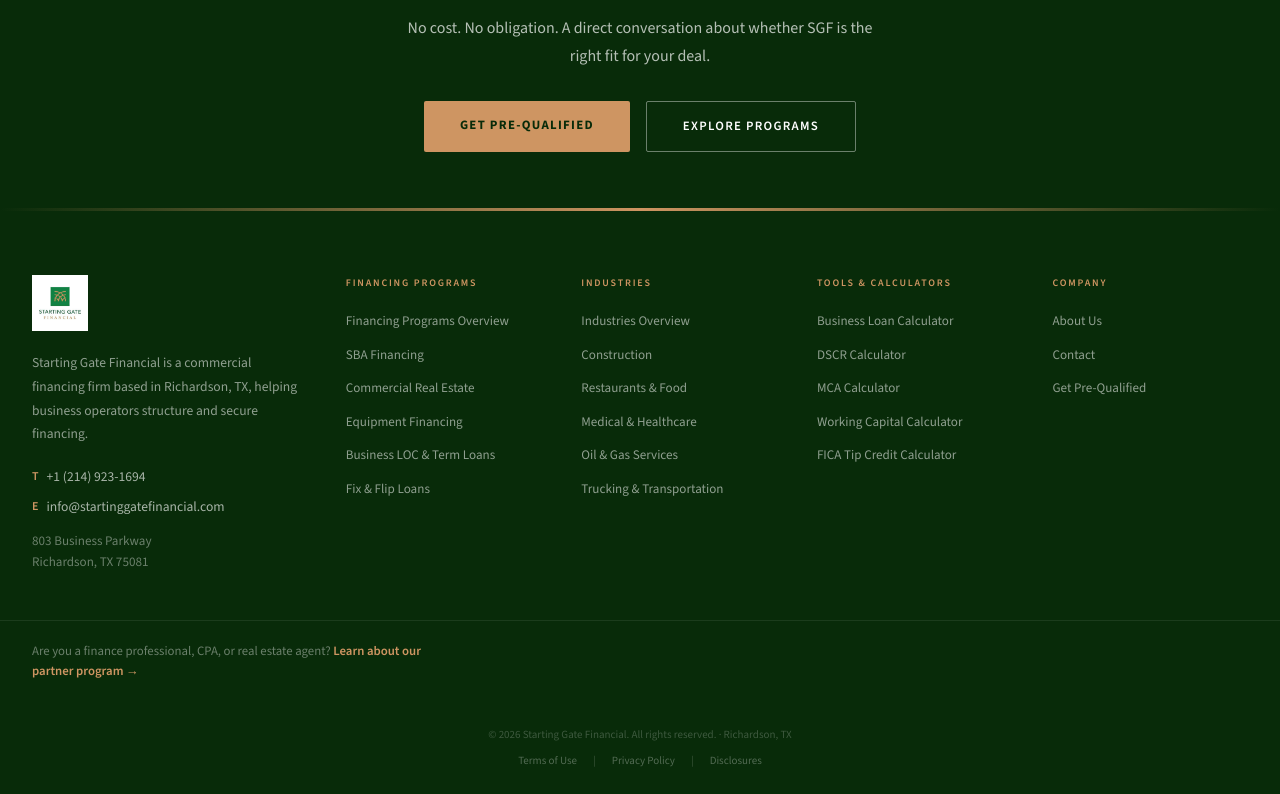
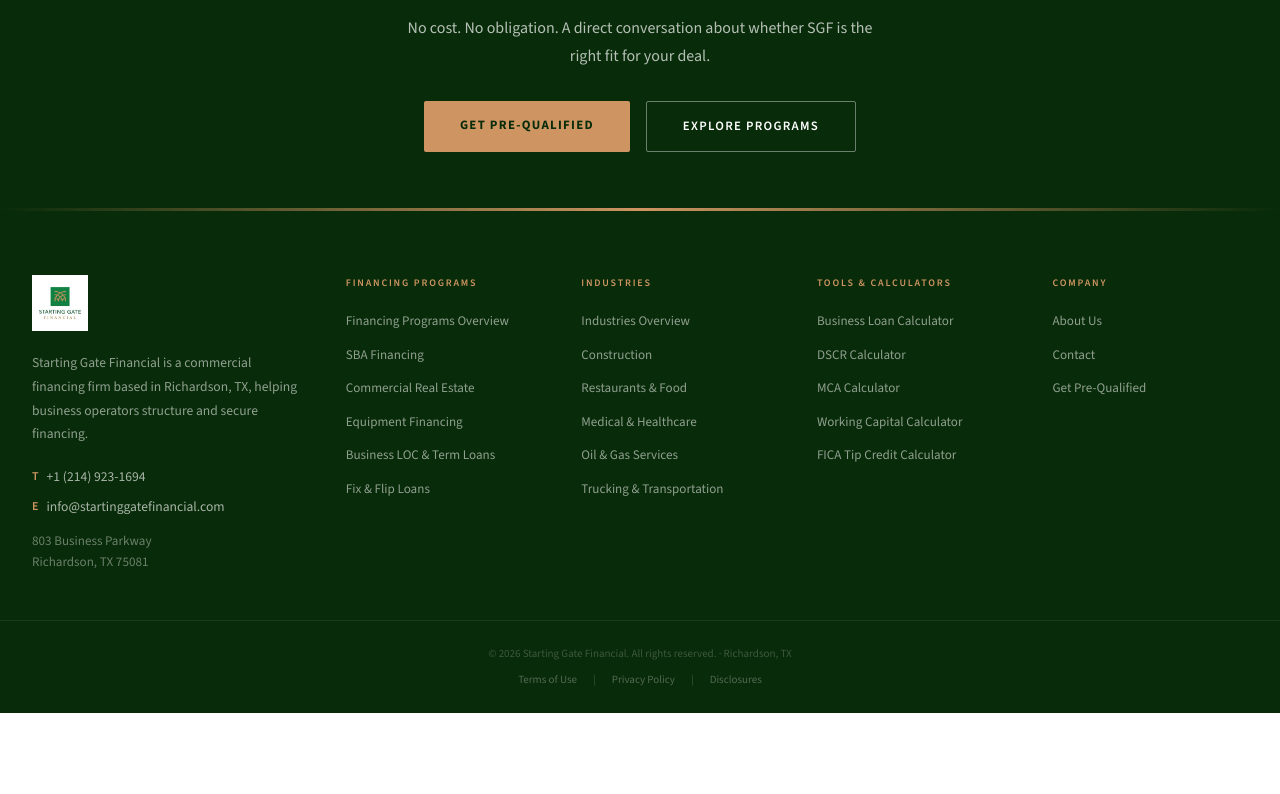
Before and after one commit to syed-sgf/sgf-site, a Next.js app: page / in a window 1280 px wide. Shown: the part 3428-4222 px from the top of the page. After the commit the page ends 4141 px from the top, so only its background shows below. Built offline with nearby package versions, Linux system fonts and the light colour scheme; a web font is replaced by a local one.

Commit message:
revert: remove partner callout strip from footer

```diff
--- a/components/Footer.tsx
+++ b/components/Footer.tsx
@@ -108,16 +108,6 @@
       {/* Divider */}
       <div style={{ borderTop: "1px solid rgba(255,255,255,0.08)", maxWidth: 1280, margin: "0 auto" }} />
 
-      {/* Partner callout strip */}
-      <div style={{ maxWidth: 1280, margin: "0 auto", padding: "1.25rem 2rem", display: "flex", alignItems: "center", justifyContent: "space-between", gap: "1rem", flexWrap: "wrap" }}>
-        <p style={{ fontSize: "0.8rem", color: "rgba(255,255,255,0.4)", margin: 0, lineHeight: 1.6 }}>
-          Are you a finance professional, CPA, or real estate agent?{" "}
-          <Link href="/partners" style={{ color: G.gold, textDecoration: "none", fontWeight: 600 }}>
-            Learn about our partner program →
-          </Link>
-        </p>
-      </div>
-
       {/* Legal band */}
       <div style={{ maxWidth: 1280, margin: "0 auto", padding: "1.5rem 2rem", display: "flex", flexDirection: "column", alignItems: "center", gap: "0.5rem" }}>
         <p style={{ fontSize: "11px", color: "rgba(255,255,255,0.22)", margin: 0, textAlign: "center", lineHeight: 1.7 }}>
```
